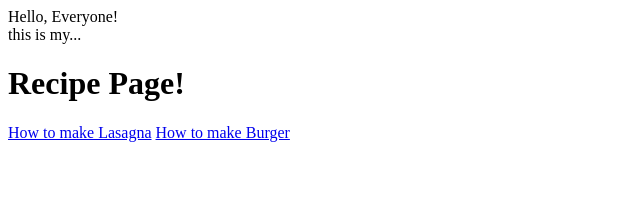
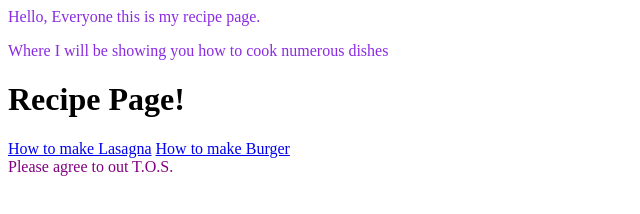
Before and after one commit to synthnoise/recipe_page, a plain HTML site: page index.html in a window 1280 px wide. Shown: the whole page, without its empty margins (0-640 px from the left). Drawn offline with Linux system fonts and the light colour scheme.

Commit message:
modified files in index.html like subsection divs and modified styles.css

```diff
--- a/index.html
+++ b/index.html
@@ -4,12 +4,17 @@
     <meta charset="UTF-8">
     <meta name="viewport" content="width=device-width, initial-scale=1.0">
     <title>Recipe Page</title>
+    <link rel="stylesheet" type="text/css" href="styles.css">
 </head>
 <body>
-    <div>Hello, Everyone!</div>
-    <div>this is my...</div>
+    <div>
+        <div class="subsection header">Hello, Everyone this is my recipe page.</div>
+        <p class="subsection" id="preview">Where I will be showing you how to cook numerous dishes</p>
+    </div>
     <h1>Recipe Page!</h1>
     <a href="recipes/lasagna.html" alt="Lasagna Page">How to make Lasagna</a>
     <a href="recipes/burger.html" alt="Burger Page">How to make Burger</a>
+
+    <div class="alert-text">Please agree to out T.O.S.</div>
 </body>
 </html>
--- a/styles.css
+++ b/styles.css
@@ -1,3 +1,15 @@
 div {
-    color: red;
+    color: black;
 }
+
+.alert-text {
+    color: purple;
+}
+
+.subsection.header {
+    color: blueviolet;
+}
+
+.subsection#preview {
+    color: blueviolet;
+}
```
